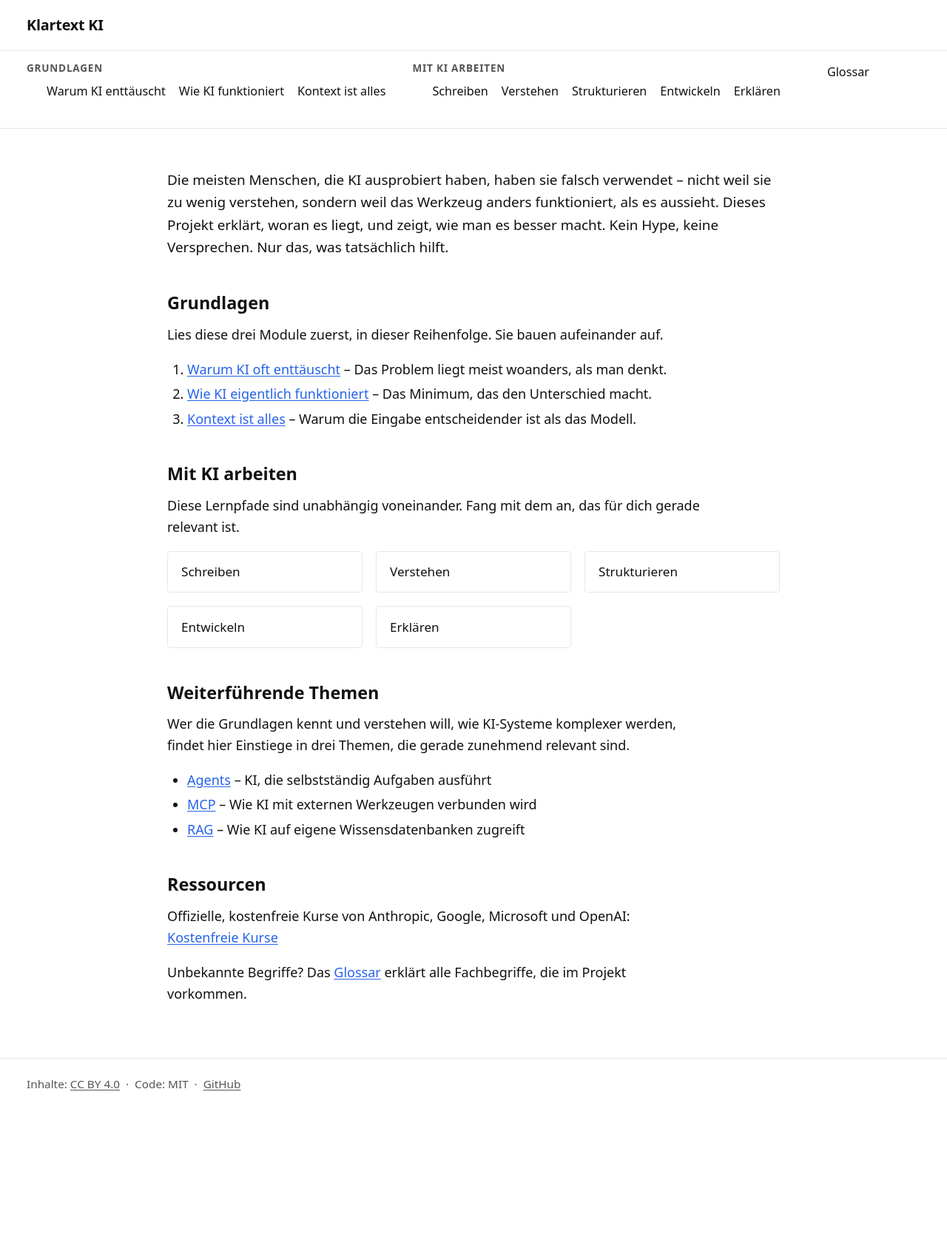
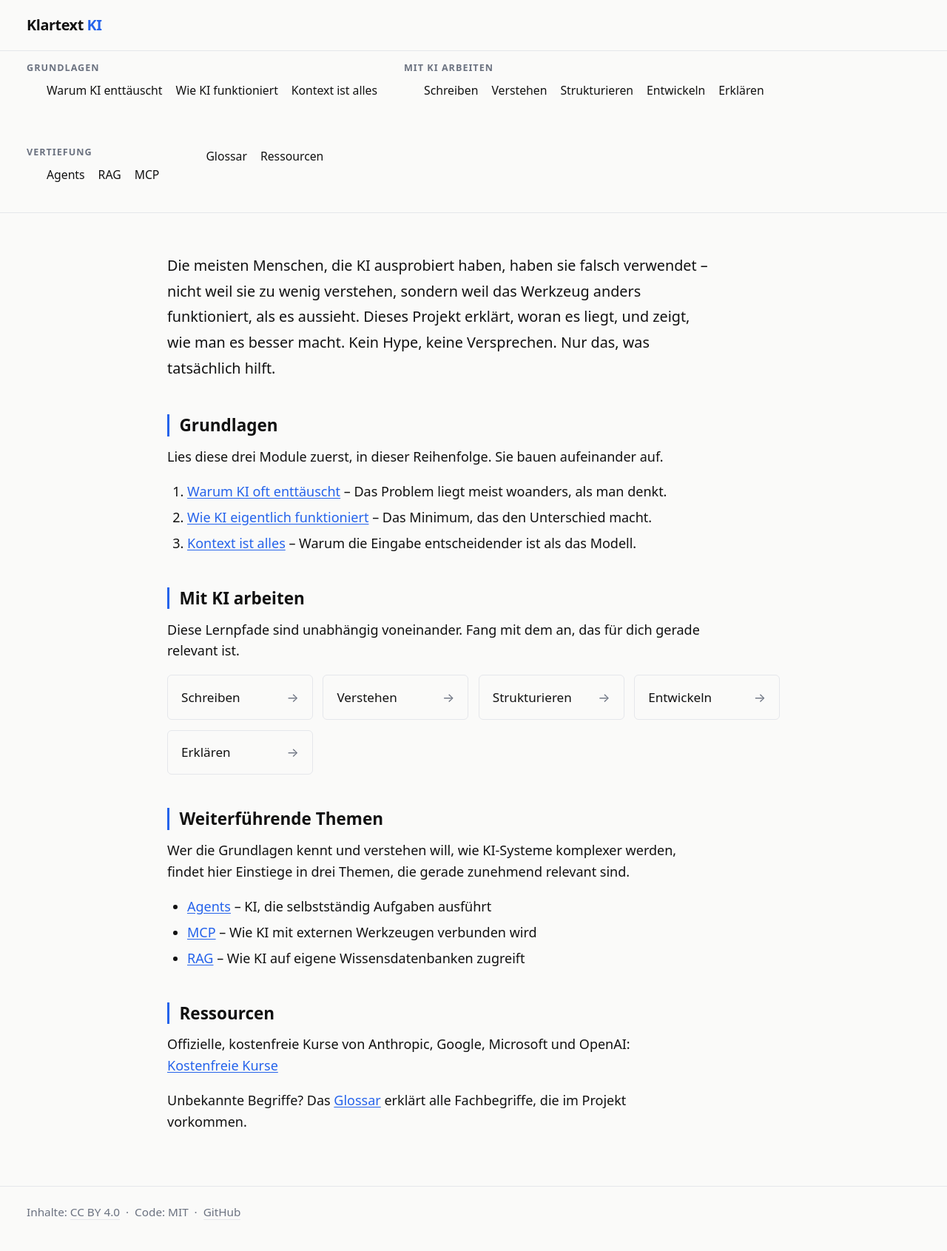
Before and after one commit to motorradhexe/Klartext-KI, a Jekyll site: the page built from index.md, in a window 1280 px wide. Shown: the whole page at 74% size. Built offline with Jekyll 4.4.1, drawn with Linux system fonts in a browser that asks for light colours; before the commit the page ends 1518 px from its top, so only the background shows below that.

Commit message:
Redesign: visuelles Erscheinungsbild verbessern
- CSS: warmer Hintergrund, einheitliche Variablen für Radius und Übergänge
- H2 mit blauem linken Akzentrand für bessere Abschnittsgliederung
- Blockquotes mit hellblauem Hintergrund statt kursiver grauer Schrift
- Pfad-Karten mit Pfeil-Indikator und glattem Hover-Effekt
- Modul-Navigation als echte Buttons mit Rahmen und Hover-Zustand
- Aktive Seite in der Navigation hervorgehoben
- Vertiefung und Ressourcen in die Navigation aufgenommen
- Tabellengestaltung und Fokus-Styles ergänzt
- "KI" im Site-Titel in Akzentfarbe

https://claude.ai/code/session_012WEdAQFzJabW2STMEEFCf7

```diff
--- a/_layouts/default.html
+++ b/_layouts/default.html
@@ -10,31 +10,40 @@
 <body>
 
   <header>
-    <a href="{{ '/' | relative_url }}" class="site-title">{{ site.title }}</a>
+    <a href="{{ '/' | relative_url }}" class="site-title">Klartext <span class="ki">KI</span></a>
   </header>
 
   <nav aria-label="Hauptnavigation">
     <div class="nav-section">
       <span class="nav-label">Grundlagen</span>
       <ul>
-        <li><a href="{{ '/kern/01-warum-ki-enttaeuscht' | relative_url }}">Warum KI enttäuscht</a></li>
-        <li><a href="{{ '/kern/02-wie-ki-funktioniert' | relative_url }}">Wie KI funktioniert</a></li>
-        <li><a href="{{ '/kern/03-kontext-ist-alles' | relative_url }}">Kontext ist alles</a></li>
+        <li><a href="{{ '/kern/01-warum-ki-enttaeuscht' | relative_url }}"{% if page.url contains '/kern/01' %} class="aktiv"{% endif %}>Warum KI enttäuscht</a></li>
+        <li><a href="{{ '/kern/02-wie-ki-funktioniert' | relative_url }}"{% if page.url contains '/kern/02' %} class="aktiv"{% endif %}>Wie KI funktioniert</a></li>
+        <li><a href="{{ '/kern/03-kontext-ist-alles' | relative_url }}"{% if page.url contains '/kern/03' %} class="aktiv"{% endif %}>Kontext ist alles</a></li>
       </ul>
     </div>
     <div class="nav-section">
       <span class="nav-label">Mit KI arbeiten</span>
       <ul>
-        <li><a href="{{ '/arbeiten-mit-ki/schreiben' | relative_url }}">Schreiben</a></li>
-        <li><a href="{{ '/arbeiten-mit-ki/verstehen' | relative_url }}">Verstehen</a></li>
-        <li><a href="{{ '/arbeiten-mit-ki/strukturieren' | relative_url }}">Strukturieren</a></li>
-        <li><a href="{{ '/arbeiten-mit-ki/entwickeln' | relative_url }}">Entwickeln</a></li>
-        <li><a href="{{ '/arbeiten-mit-ki/erklaeren' | relative_url }}">Erklären</a></li>
+        <li><a href="{{ '/arbeiten-mit-ki/schreiben' | relative_url }}"{% if page.url contains '/schreiben' %} class="aktiv"{% endif %}>Schreiben</a></li>
+        <li><a href="{{ '/arbeiten-mit-ki/verstehen' | relative_url }}"{% if page.url contains '/verstehen' %} class="aktiv"{% endif %}>Verstehen</a></li>
+        <li><a href="{{ '/arbeiten-mit-ki/strukturieren' | relative_url }}"{% if page.url contains '/strukturieren' %} class="aktiv"{% endif %}>Strukturieren</a></li>
+        <li><a href="{{ '/arbeiten-mit-ki/entwickeln' | relative_url }}"{% if page.url contains '/entwickeln' %} class="aktiv"{% endif %}>Entwickeln</a></li>
+        <li><a href="{{ '/arbeiten-mit-ki/erklaeren' | relative_url }}"{% if page.url contains '/erklaeren' %} class="aktiv"{% endif %}>Erklären</a></li>
+      </ul>
+    </div>
+    <div class="nav-section">
+      <span class="nav-label">Vertiefung</span>
+      <ul>
+        <li><a href="{{ '/vertiefung/agents' | relative_url }}"{% if page.url contains '/agents' %} class="aktiv"{% endif %}>Agents</a></li>
+        <li><a href="{{ '/vertiefung/rag' | relative_url }}"{% if page.url contains '/rag' %} class="aktiv"{% endif %}>RAG</a></li>
+        <li><a href="{{ '/vertiefung/mcp' | relative_url }}"{% if page.url contains '/mcp' %} class="aktiv"{% endif %}>MCP</a></li>
       </ul>
     </div>
     <div class="nav-section">
       <ul>
-        <li><a href="{{ '/glossar' | relative_url }}">Glossar</a></li>
+        <li><a href="{{ '/glossar' | relative_url }}"{% if page.url contains '/glossar' %} class="aktiv"{% endif %}>Glossar</a></li>
+        <li><a href="{{ '/ressourcen' | relative_url }}"{% if page.url contains '/ressourcen' %} class="aktiv"{% endif %}>Ressourcen</a></li>
       </ul>
     </div>
   </nav>
--- a/assets/css/main.css
+++ b/assets/css/main.css
@@ -12,19 +12,25 @@
 :root {
   --akzent: #2563eb;
   --akzent-hover: #1d4ed8;
+  --akzent-leicht: #eff6ff;
   --text: #111111;
-  --text-leicht: #555555;
-  --hintergrund: #ffffff;
+  --text-leicht: #6b7280;
+  --hintergrund: #fafaf9;
+  --hintergrund-erhaben: #f4f4f3;
   --rand: #e5e7eb;
+  --rand-stark: #d1d5db;
   --code-hintergrund: #f3f4f6;
   --schrift: system-ui, -apple-system, sans-serif;
   --schrift-mono: ui-monospace, "Cascadia Code", "Source Code Pro", monospace;
+  --radius: 6px;
+  --uebergang: 140ms ease;
 }
 
 /* Basis */
 html {
   font-size: 18px;
   line-height: 1.6;
+  scroll-behavior: smooth;
 }
 
 body {
@@ -46,6 +52,7 @@ header {
   grid-area: header;
   border-bottom: 1px solid var(--rand);
   padding: 1rem 2rem;
+  background: var(--hintergrund);
 }
 
 .site-title {
@@ -53,10 +60,14 @@ header {
   font-size: 1.1rem;
   color: var(--text);
   text-decoration: none;
-  letter-spacing: -0.01em;
+  letter-spacing: -0.02em;
 }
 
 .site-title:hover {
+  color: var(--akzent);
+}
+
+.site-title .ki {
   color: var(--akzent);
 }
 
@@ -69,6 +80,7 @@ nav[aria-label="Hauptnavigation"] {
   gap: 2rem;
   flex-wrap: wrap;
   align-items: flex-start;
+  background: var(--hintergrund);
 }
 
 .nav-section {
@@ -78,10 +90,10 @@ nav[aria-label="Hauptnavigation"] {
 }
 
 .nav-label {
-  font-size: 0.75rem;
+  font-size: 0.7rem;
   font-weight: 600;
   text-transform: uppercase;
-  letter-spacing: 0.06em;
+  letter-spacing: 0.08em;
   color: var(--text-leicht);
 }
 
@@ -95,12 +107,22 @@ nav ul {
 nav a {
   color: var(--text);
   text-decoration: none;
-  font-size: 0.9rem;
+  font-size: 0.875rem;
+  transition: color var(--uebergang);
+  padding-bottom: 1px;
+  border-bottom: 1px solid transparent;
+  transition: color var(--uebergang), border-color var(--uebergang);
 }
 
 nav a:hover {
   color: var(--akzent);
-  text-decoration: underline;
+  border-bottom-color: var(--akzent);
+}
+
+nav a.aktiv {
+  color: var(--akzent);
+  border-bottom-color: var(--akzent);
+  font-weight: 500;
 }
 
 /* Hauptinhalt */
@@ -121,25 +143,27 @@ main blockquote {
 
 /* Typografie */
 h1 {
-  font-size: 1.75rem;
+  font-size: 1.9rem;
   font-weight: 700;
-  line-height: 1.2;
+  line-height: 1.15;
   margin-bottom: 1rem;
-  letter-spacing: -0.02em;
+  letter-spacing: -0.03em;
 }
 
 h2 {
-  font-size: 1.3rem;
+  font-size: 1.25rem;
   font-weight: 700;
   line-height: 1.3;
   margin-top: 2.5rem;
   margin-bottom: 0.75rem;
+  padding-left: 0.75rem;
+  border-left: 3px solid var(--akzent);
 }
 
 h3 {
   font-size: 1.05rem;
   font-weight: 600;
-  margin-top: 2rem;
+  margin-top: 1.75rem;
   margin-bottom: 0.5rem;
 }
 
@@ -147,18 +171,21 @@ p {
   margin-bottom: 1rem;
 }
 
-p + p {
-  margin-top: 0;
-}
-
 a {
   color: var(--akzent);
   text-decoration: underline;
   text-underline-offset: 2px;
+  transition: color var(--uebergang);
 }
 
 a:hover {
   color: var(--akzent-hover);
+}
+
+a:focus-visible {
+  outline: 2px solid var(--akzent);
+  outline-offset: 3px;
+  border-radius: 2px;
 }
 
 ul, ol {
@@ -167,7 +194,39 @@ ul, ol {
 }
 
 li {
-  margin-bottom: 0.25rem;
+  margin-bottom: 0.35rem;
+}
+
+hr {
+  border: none;
+  border-top: 1px solid var(--rand);
+  margin: 2.5rem 0;
+}
+
+/* Tabellen */
+table {
+  width: 100%;
+  border-collapse: collapse;
+  font-size: 0.95rem;
+  margin-bottom: 1.5rem;
+}
+
+th {
+  text-align: left;
+  font-weight: 600;
+  padding: 0.5rem 0.75rem;
+  border-bottom: 2px solid var(--rand-stark);
+  color: var(--text);
+}
+
+td {
+  padding: 0.5rem 0.75rem;
+  border-bottom: 1px solid var(--rand);
+  color: var(--text);
+}
+
+tr:last-child td {
+  border-bottom: none;
 }
 
 /* Code */
@@ -175,15 +234,16 @@ code {
   font-family: var(--schrift-mono);
   font-size: 0.85em;
   background: var(--code-hintergrund);
-  padding: 0.15em 0.35em;
+  padding: 0.15em 0.4em;
   border-radius: 3px;
+  border: 1px solid var(--rand);
 }
 
 pre {
   background: var(--code-hintergrund);
   border: 1px solid var(--rand);
-  border-radius: 4px;
-  padding: 1rem;
+  border-radius: var(--radius);
+  padding: 1.25rem;
   overflow-x: auto;
   margin-bottom: 1.5rem;
 }
@@ -191,16 +251,22 @@ pre {
 pre code {
   background: none;
   padding: 0;
+  border: none;
   font-size: 0.875rem;
 }
 
 /* Blockquote */
 blockquote {
   border-left: 3px solid var(--akzent);
-  padding-left: 1rem;
-  color: var(--text-leicht);
+  background: var(--akzent-leicht);
+  padding: 0.875rem 1rem 0.875rem 1.25rem;
+  border-radius: 0 var(--radius) var(--radius) 0;
+  color: var(--text);
   margin: 1.5rem 0;
-  font-style: italic;
+}
+
+blockquote p:last-child {
+  margin-bottom: 0;
 }
 
 /* Modul-Layout */
@@ -210,10 +276,14 @@ blockquote {
   border-bottom: 1px solid var(--rand);
 }
 
+.modul-header h1 {
+  margin-bottom: 0.5rem;
+}
+
 .modul-description {
   color: var(--text-leicht);
   font-size: 1.05rem;
-  margin-top: 0.5rem;
+  margin-top: 0;
   margin-bottom: 0;
 }
 
@@ -224,46 +294,80 @@ blockquote {
 .modul-nav {
   display: flex;
   justify-content: space-between;
+  gap: 1rem;
   padding-top: 2rem;
   border-top: 1px solid var(--rand);
   font-size: 0.9rem;
 }
 
 .modul-nav a {
+  display: inline-flex;
+  align-items: center;
+  gap: 0.4rem;
   text-decoration: none;
   color: var(--akzent);
+  padding: 0.5rem 0.875rem;
+  border: 1px solid var(--rand);
+  border-radius: var(--radius);
+  background: var(--hintergrund);
+  transition: border-color var(--uebergang), background var(--uebergang), color var(--uebergang);
+  font-weight: 500;
 }
 
 .modul-nav a:hover {
-  text-decoration: underline;
+  border-color: var(--akzent);
+  background: var(--akzent-leicht);
+  color: var(--akzent-hover);
 }
 
 /* Startseite */
 .intro {
   margin-bottom: 2.5rem;
-  font-size: 1.05rem;
+  font-size: 1.1rem;
+  line-height: 1.75;
+  color: var(--text);
+  max-width: 65ch;
 }
 
 .pfade-uebersicht {
   display: grid;
-  grid-template-columns: repeat(auto-fit, minmax(200px, 1fr));
-  gap: 1rem;
+  grid-template-columns: repeat(auto-fit, minmax(160px, 1fr));
+  gap: 0.75rem;
   margin-top: 1rem;
+  margin-bottom: 0.5rem;
 }
 
 .pfad-link {
-  display: block;
-  padding: 0.75rem 1rem;
+  display: flex;
+  align-items: center;
+  justify-content: space-between;
+  padding: 0.875rem 1rem;
   border: 1px solid var(--rand);
-  border-radius: 4px;
+  border-radius: var(--radius);
   text-decoration: none;
   color: var(--text);
   font-size: 0.95rem;
+  font-weight: 500;
+  background: var(--hintergrund);
+  transition: border-color var(--uebergang), color var(--uebergang), background var(--uebergang), transform var(--uebergang);
+}
+
+.pfad-link::after {
+  content: "→";
+  color: var(--text-leicht);
+  font-weight: 400;
+  transition: color var(--uebergang), transform var(--uebergang);
 }
 
 .pfad-link:hover {
   border-color: var(--akzent);
   color: var(--akzent);
+  background: var(--akzent-leicht);
+}
+
+.pfad-link:hover::after {
+  color: var(--akzent);
+  transform: translateX(3px);
 }
 
 /* Glossar */
@@ -292,10 +396,14 @@ footer {
 
 footer a {
   color: var(--text-leicht);
+  text-decoration: none;
+  border-bottom: 1px solid var(--rand);
+  transition: color var(--uebergang), border-color var(--uebergang);
 }
 
 footer a:hover {
   color: var(--akzent);
+  border-bottom-color: var(--akzent);
 }
 
 /* Mobilansicht */
@@ -319,11 +427,15 @@ footer a:hover {
 
   nav ul {
     flex-direction: column;
-    gap: 0.5rem;
+    gap: 0.4rem;
   }
 
   h1 {
     font-size: 1.5rem;
+  }
+
+  h2 {
+    font-size: 1.15rem;
   }
 
   .pfade-uebersicht {
@@ -334,4 +446,8 @@ footer a:hover {
     flex-direction: column;
     gap: 0.75rem;
   }
+
+  .modul-nav a {
+    justify-content: center;
+  }
 }
```
